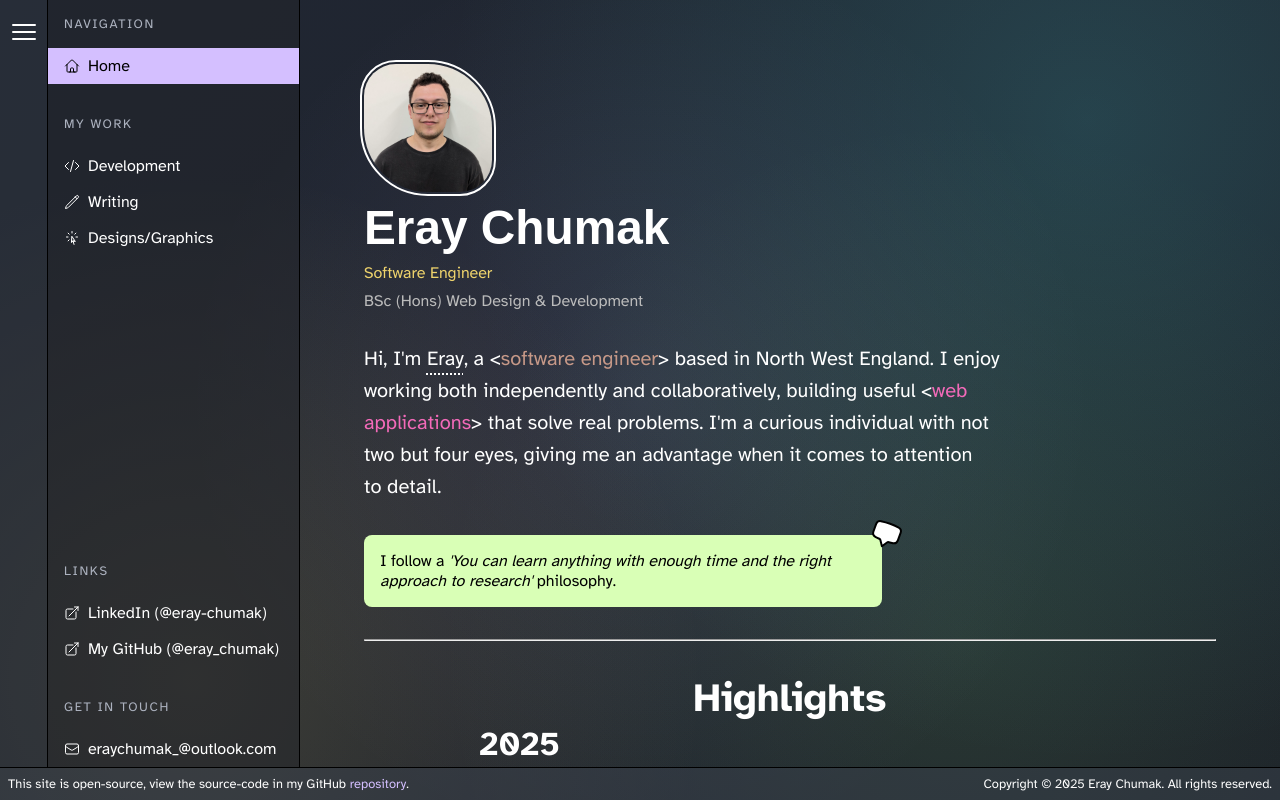
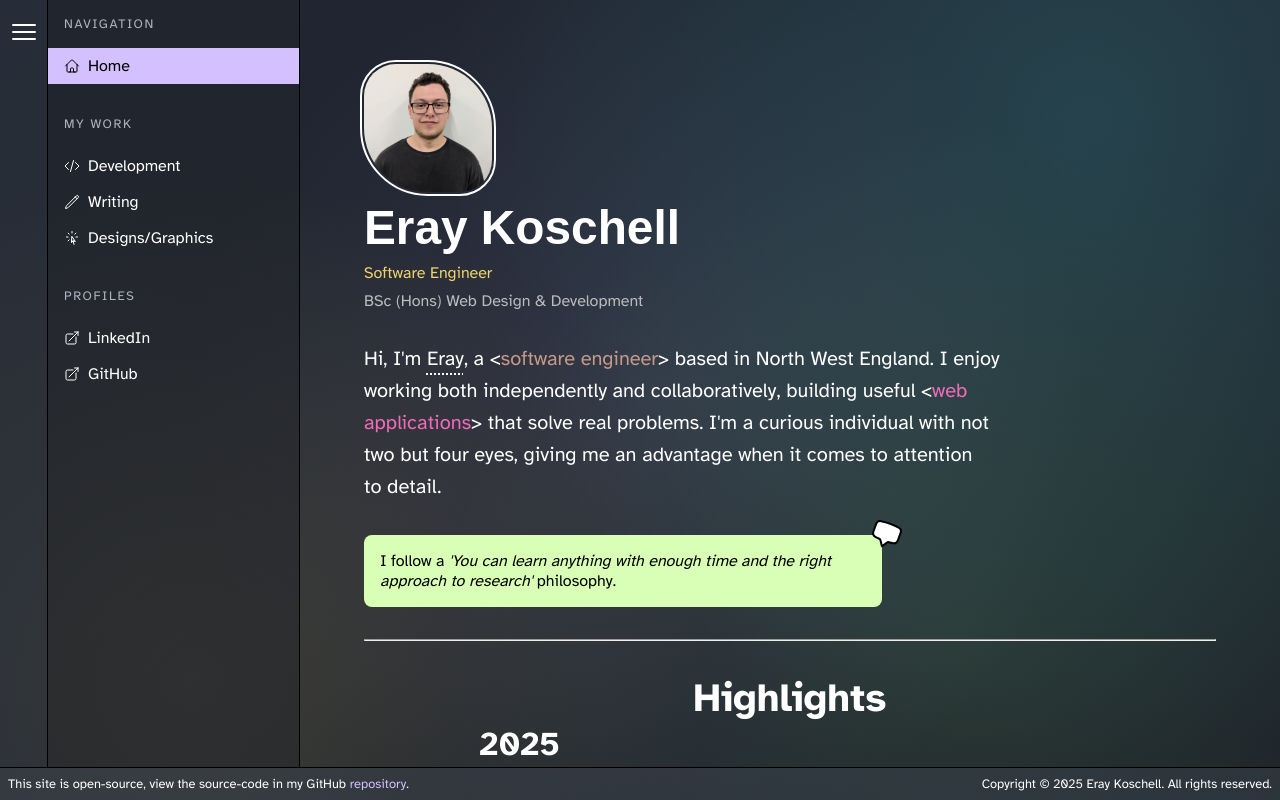
Before and after one commit to eraychumak/portfolio, a Next.js app: page / in a window 1280 px wide. Built offline with nearby package versions, Linux system fonts and the light colour scheme; a web font is replaced by a local one.

Commit message:
feat: name change

```diff
--- a/src/_components/Footer.js
+++ b/src/_components/Footer.js
@@ -1,13 +1,17 @@
+"use client";
+
 import styles from "./Footer.module.css";
 
-export default function Footer() {
+export const Footer = () => {
+  const currentYear = new Date().getFullYear();
+
   return (
     <section className={styles.container}>
       <p>
         This site is open-source, view the source-code
         in my GitHub <a href="https://github.com/eraychumak/portfolio" target="_blank" rel="noopener noreferrer">repository</a>.
       </p>
-      <p>Copyright &copy; 2025 Eray Chumak. All rights reserved.</p>
+      <p>Copyright &copy; {currentYear} Eray Koschell. All rights reserved.</p>
     </section>
   );
 }
--- a/src/_components/SEO.tsx
+++ b/src/_components/SEO.tsx
@@ -3,16 +3,15 @@ import { Person, WithContext } from "schema-dts";
 const structuredData: WithContext<Person> = {
   "@context": "https://schema.org",
   "@type": "Person",
-  name: "Eray Chumak",
-  url: "https://eraychumak.dev",
-  image: "https://eraychumak.dev/pfp.avif",
+  name: "Eray Koschell",
+  url: "https://eraykoschell.dev",
+  image: "https://eraykoschell.dev/pfp.avif",
   jobTitle: "Software Engineer",
   address: {
     "@type": "PostalAddress",
     addressCountry: "GB",
     addressRegion: "United Kingdom"
   },
-  email: "mailto:eraychumak_@outlook.com",
   gender: "male",
   knowsAbout: [
     "React",
@@ -27,7 +26,7 @@ const structuredData: WithContext<Person> = {
     "CSS"
   ],
   sameAs: [
-    "https://eraychumak.dev",
+    "https://eraykoschell.dev",
   ],
   alumniOf: {
     "@type": "EducationalOrganization",
--- a/src/_components/Sidebar.js
+++ b/src/_components/Sidebar.js
@@ -50,9 +50,6 @@ export default function Sidebar() {
           <Link href="/designs">
             <CursorArrowRaysIcon width="1.5rem"/>
           </Link>
-          <Link href="mailto:eraychumak_@outlook.com">
-            <EnvelopeIcon width="1.5rem"/>
-          </Link>
         </section>
       </section>
       <section className={styles.nav}>
@@ -78,23 +75,15 @@ export default function Sidebar() {
             <p>Designs/Graphics</p>
           </Link>
         </section>
-        <div className={styles.fill}/>
         <section>
-          <p className={styles.tag}>LINKS</p>
-          <Link href="https://www.linkedin.com/in/eray-chumak/" target="_blank" rel="noreferrer">
+          <p className={styles.tag}>PROFILES</p>
+          <Link href="https://www.linkedin.com/in/eray-koschell/" target="_blank" rel="noreferrer">
             <ArrowTopRightOnSquareIcon width="1rem"/>
-            <p>LinkedIn (@eray-chumak)</p>
+            <p>LinkedIn</p>
           </Link>
           <Link href="https://github.com/eraychumak" target="_blank" rel="noreferrer">
             <ArrowTopRightOnSquareIcon width="1rem"/>
-            <p>My GitHub (@eray_chumak)</p>
-          </Link>
-        </section>
-        <section>
-          <p className={styles.tag}>GET IN TOUCH</p>
-          <Link href="mailto:eraychumak_@outlook.com">
-            <EnvelopeIcon width="1rem"/>
-            <p>eraychumak_@outlook.com</p>
+            <p>GitHub</p>
           </Link>
         </section>
       </section>
--- a/src/app/layout.tsx
+++ b/src/app/layout.tsx
@@ -3,30 +3,30 @@ import { Sansita_Swashed, Atkinson_Hyperlegible } from "next/font/google";
 
 import SEO from "@/_components/SEO";
 import Sidebar from "@/_components/Sidebar";
-import Footer from "@/_components/Footer";
+import { Footer } from "@/_components/Footer";
 
 import "./globals.css";
 import { Metadata } from "next";
 
 export const metadata: Metadata = {
-  title: "Eray Chumak - Software Engineer",
+  title: "Eray Koschell - Software Engineer",
   description: "Experienced Software Engineer specialising in React, Next.js, and AWS. Building modern web applications with cutting-edge technologies. View my portfolio and development projects.",
-  authors: [{ name: "Eray Chumak" }],
-  creator: "Eray Chumak",
-  publisher: "Eray Chumak",
+  authors: [{ name: "Eray Koschell" }],
+  creator: "Eray Koschell",
+  publisher: "Eray Koschell",
   openGraph: {
     type: "website",
     locale: "en_GB",
-    url: "https://eraychumak.dev",
-    title: "Eray Chumak - Software Engineer",
+    url: "https://eraykoschell.dev",
+    title: "Eray Koschell - Software Engineer",
     description: "Experienced Software Engineer specialising in React, Next.js, and AWS. Building modern web applications with cutting-edge technologies.",
-    siteName: "Eray Chumak Portfolio",
+    siteName: "Eray Koschell Portfolio",
     images: [
       {
         url: "/pfp.avif",
         width: 400,
         height: 400,
-        alt: "Eray Chumak - Software Engineer",
+        alt: "Eray Koschell - Software Engineer",
       },
     ],
   },
--- a/src/app/page.js
+++ b/src/app/page.js
@@ -20,7 +20,7 @@ export default function Home() {
             unoptimized
           />
         </article>
-        <h1>Eray Chumak</h1>
+        <h1>Eray Koschell</h1>
         <p className={styles.jobTitle}>Software Engineer</p>
         <p className={styles.degree}>BSc (Hons) Web Design & Development</p>
       </header>
--- a/src/app/robots.js
+++ b/src/app/robots.js
@@ -4,6 +4,6 @@ export default function robots() {
       userAgent: "*",
       allow: "/"
     },
-    sitemap: "https://eraychumak.dev/sitemap.xml",
+    sitemap: "https://eraykoschell.dev/sitemap.xml",
   }
 }
```
Also changed, not shown: src/app/sitemap.js (+4 -4 lines).
